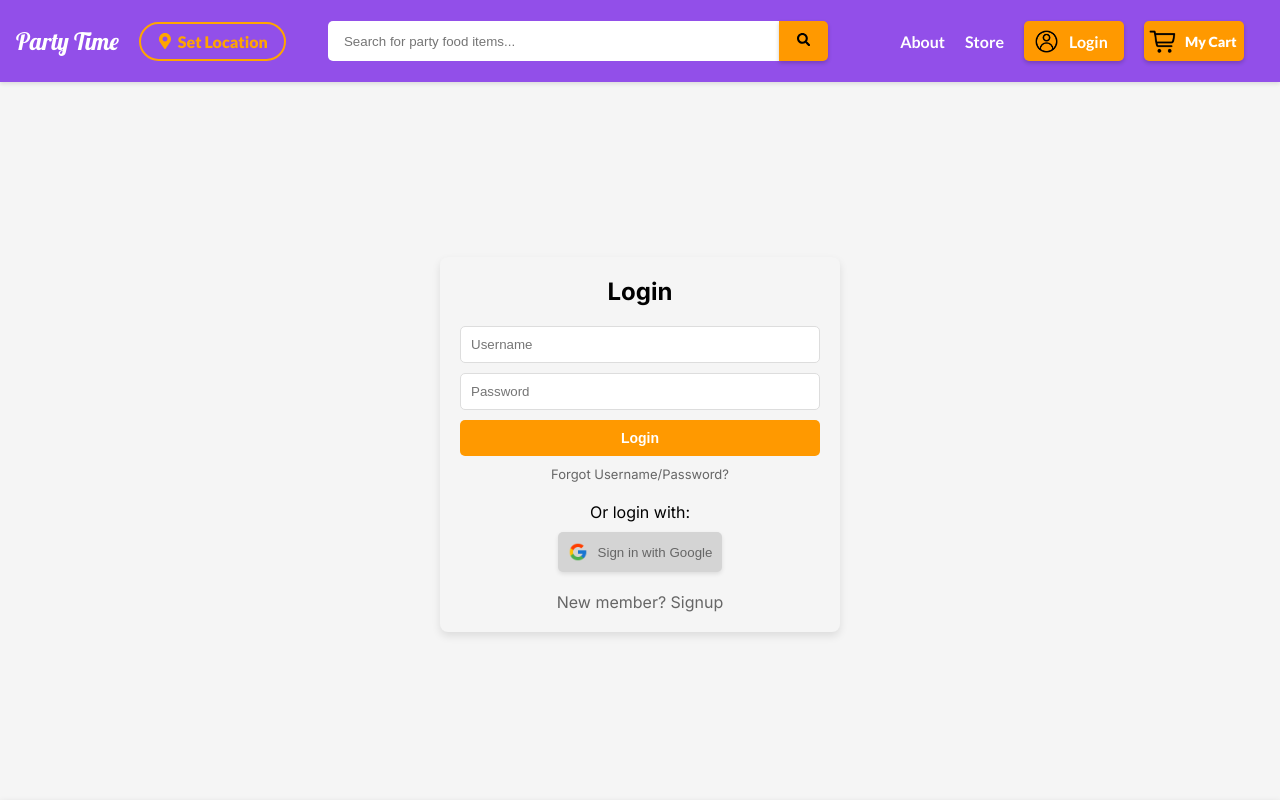
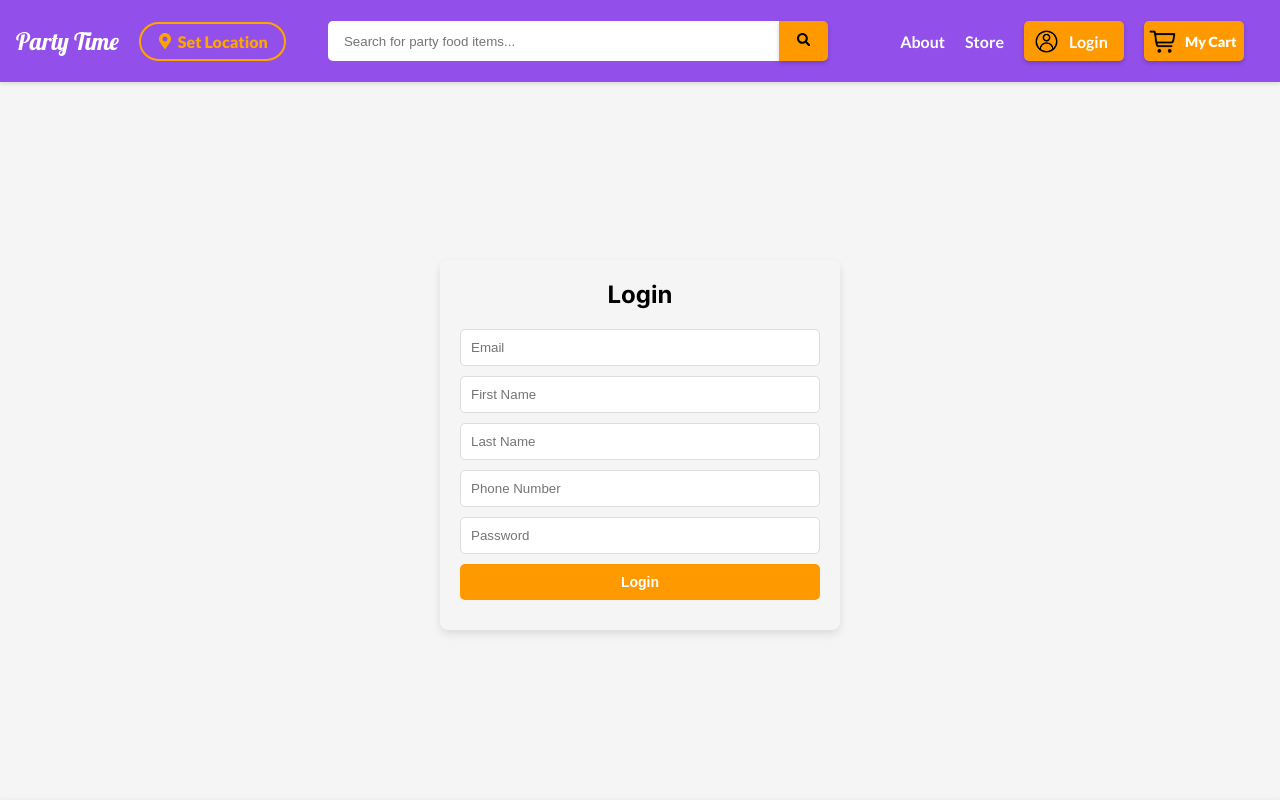
Before and after one commit to Miran-Firdausi/PartyTime, a Next.js app in the folder FrontendNew/: page /login/seller in a window 1280 px wide. Shown: the top 800 px of the page. Built offline with nearby package versions, Linux system fonts and the light colour scheme.

Commit message:
new commit

```diff
--- a/FrontendNew/src/components/Footer.js
+++ b/FrontendNew/src/components/Footer.js
@@ -13,6 +13,7 @@ const Footer = () => {
             <li><a href="/store">Store</a></li>
             <li><a href="/cart">Cart</a></li>
             <li><a href="/login">Login</a></li>
+            <li><a href="/seller">Seller Dashboard</a></li>
           </ul>
         </div>
         <div className={styles['footer-section']}>
--- a/FrontendNew/src/components/Login/AuthForm.js
+++ b/FrontendNew/src/components/Login/AuthForm.js
@@ -1,6 +1,32 @@
 "use client"
 import React,{ useState } from 'react';
 import styles from '@/styles/AuthForm.module.css'; // Import the CSS file
+
+function sendData(userData) {
+  // Simple POST request with a JSON body using fetch
+  fetch('http://127.0.0.1:8000/register/', {
+    method: 'POST',
+    headers: {
+      'Content-Type': 'application/json'
+    },
+    body: JSON.stringify(userData)
+  })
+  .then(response => {
+    if (!response.ok) {
+      throw new Error('Network response was not ok');
+    }
+    return response.json();
+  })
+  .then(data => {
+    console.log('Success:', data);
+    // Handle success response here, if needed
+  })
+  .catch(error => {
+    console.error('Error:', error);
+    // Handle error here, if needed
+  });
+}
+
 
 const AuthForm = () => {
   const [isLogin, setIsLogin] = useState(true); // Initial state is login
@@ -9,28 +35,34 @@ const AuthForm = () => {
     setIsLogin(prevState => !prevState); // Toggle between login and signup
   };
 
+  const handleFormSubmit = (event) => {
+    event.preventDefault();
+    const formData = {
+      email: event.target.elements.email.value,
+      first_name: event.target.elements.firstName.value,
+      last_name: event.target.elements.lastName.value,
+      phone: event.target.elements.phoneNumber.value,
+      password: event.target.elements.password.value,
+      // confirmPassword: event.target.elements.confirmPassword.value // Only available if signup mode
+    };
+    sendData(formData);
+  };
+
+
   return (
     <div className={styles.loginContainer}>
       <div className={styles.loginForm}>
         <h2>{isLogin ? 'Login' : 'Signup'}</h2>
-        <input type="text" placeholder="Username" />
-        <input type="password" placeholder="Password" />
-        {!isLogin && <input type="password" placeholder="Confirm Password" />}
-        <button className={styles.loginButton}>{isLogin ? 'Login' : 'Signup'}</button>
-        {isLogin && <p className={styles.forgotPassword}>Forgot Username/Password?</p>}
-        <div className={styles.loginOptions}>
-          <p>{isLogin ? 'Or login with:' : 'Or signup with:'}</p>
-          <div className={styles.socialButtons}>
-            <button className={styles.googleButton}>
-              <img src="/icons/icons8-google-96.png" alt="Google Logo" className={styles.logo} />
-              {isLogin ? 'Sign in with Google' : 'Signup with Google'}
-            </button>
-          </div>
-          <p className={styles.memberOption} onClick={toggleAuthMode}>
-            {isLogin ? 'New member? Signup' : 'Already a member? Login'}
-          </p>
-          {/* You can add more options here */}
-        </div>
+        <form onSubmit={handleFormSubmit}>
+          <input type="text" name="email" placeholder="Email" />
+          <input type="text" name="firstName" placeholder="First Name" />
+          <input type="text" name="lastName" placeholder="Last Name" />
+          <input type="text" name="phoneNumber" placeholder="Phone Number" />
+          <input type="password" name="password" placeholder="Password" />
+          {!isLogin && <input type="password" name="confirmPassword" placeholder="Confirm Password" />}
+          <button type="submit" className={styles.loginButton}>{isLogin ? 'Login' : 'Signup'}</button>
+        </form>
+        {/* Other code remains unchanged */}
       </div>
     </div>
   );
--- a/FrontendNew/src/components/Navbar.js
+++ b/FrontendNew/src/components/Navbar.js
@@ -1,11 +1,24 @@
 "use client"
-import React, {useState} from 'react';
-import { FaSearch, FaStore, FaInfoCircle, FaMapMarkerAlt, FaUser } from 'react-icons/fa';
+import React from 'react';
+import { FaSearch, FaMapMarkerAlt } from 'react-icons/fa';
 import styles from '@/styles/navbar.module.css'
-import Image from 'next/image';
 import Link from 'next/link';
 
 const Navbar = (props) => {
+
+  function getLocn(){
+    if (navigator.geolocation) {
+      navigator.geolocation.getCurrentPosition(showPosition);
+  } else {
+      console.log("Geolocation is not supported by this browser.");
+  }
+
+  function showPosition(position) {
+      let lat = position.coords.latitude;
+      let lon = position.coords.longitude;
+      alert("Latitude: "+lat+" Longitude: "+lon);
+  }
+  }
 
   return (
     <nav className={styles.navbar}>
@@ -14,7 +27,7 @@ const Navbar = (props) => {
         <h1><Link className={styles.logo} href="/">Party Time</Link></h1>
         <div className={styles['navbar-location']}>
           <FaMapMarkerAlt />
-          <span>Set Location</span>
+          <span onClick={getLocn}>Set Location</span>
         </div>
       </div>
       <div className={styles['navbar-search']}>
```
